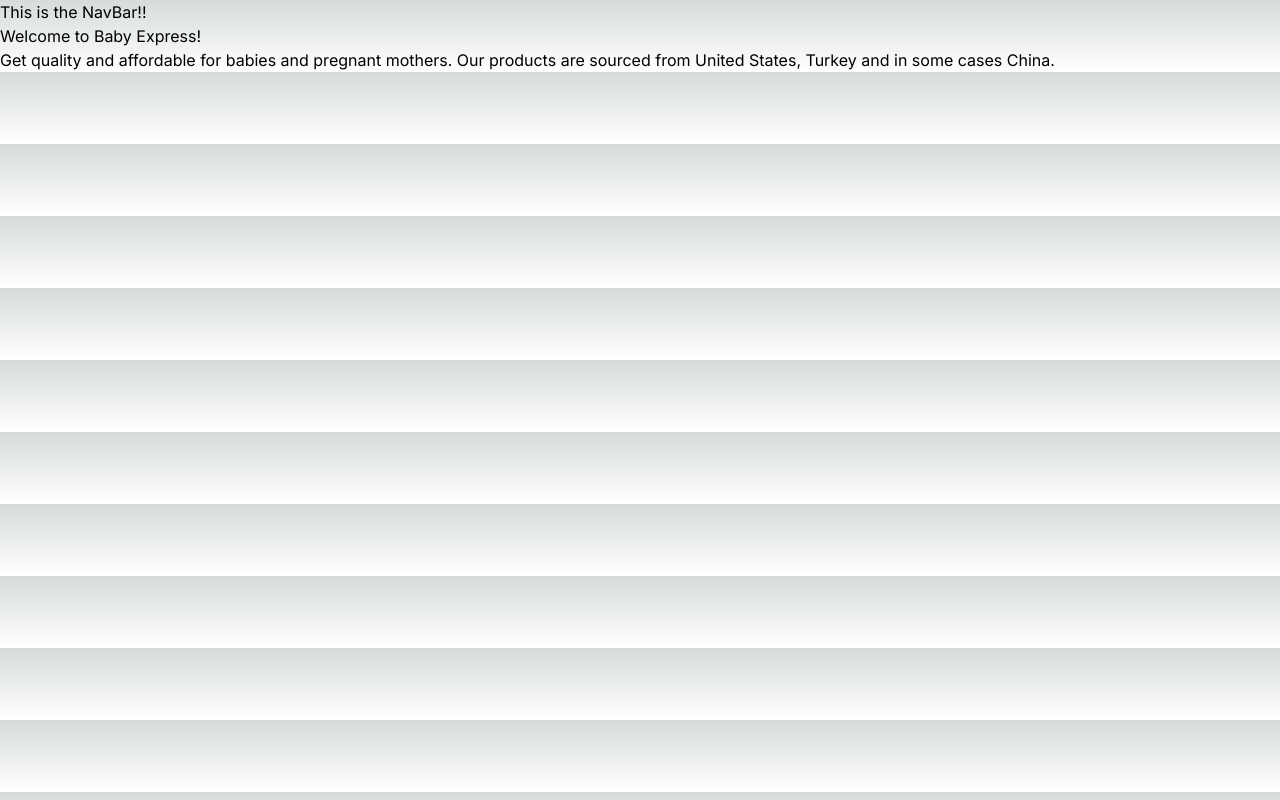
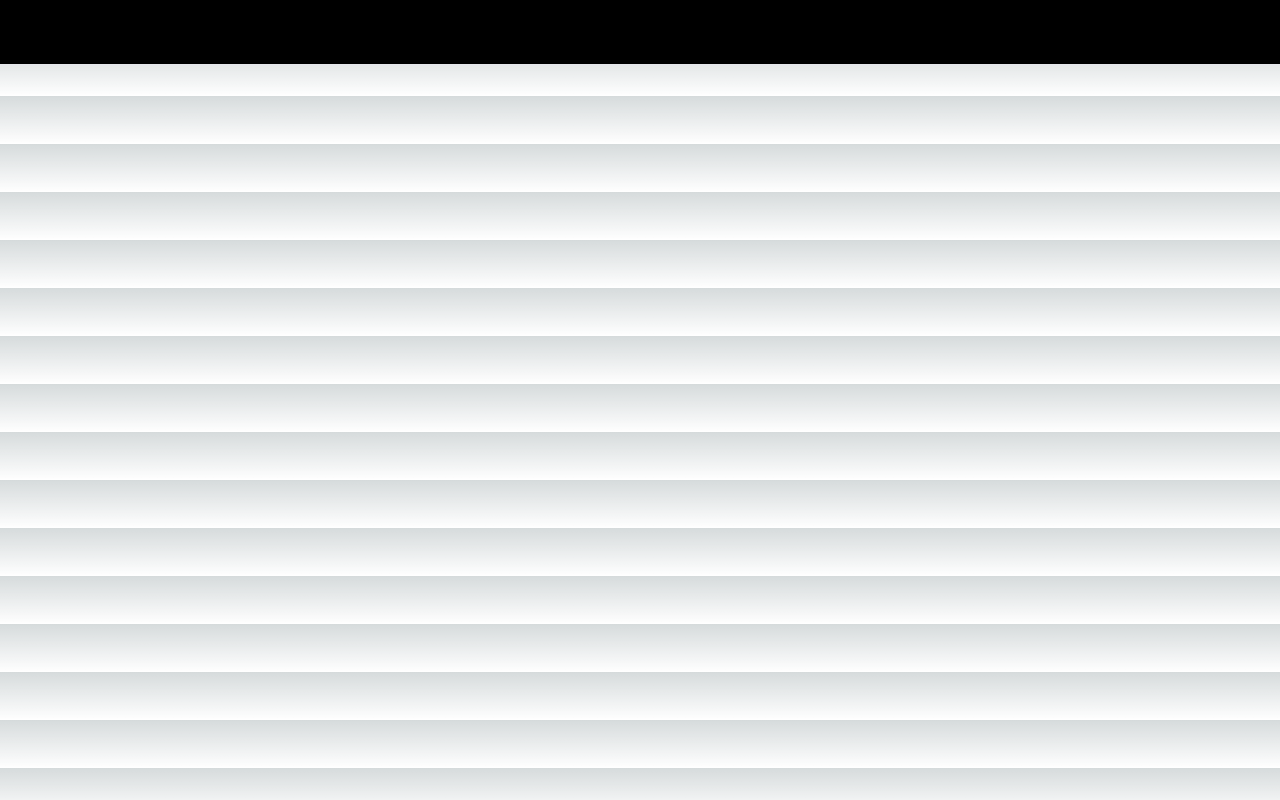
Before and after one commit to Haywayaheadshot/baby-express-nextjs, a Next.js app: page /hello in a window 1280 px wide. Built offline with nearby package versions, Linux system fonts and the light colour scheme.

Commit message:
create NavBar

```diff
--- a/src/app/navbar.tsx
+++ b/src/app/navbar.tsx
@@ -1,8 +1,43 @@
+import Hamburger from "hamburger-react";
+import Link from "next/link";
+import { useEffect, useState } from "react";
+
 const NavBar = () => {
+    const [open, setOpen] = useState(false);
+
+    useEffect(() => {
+        const handleModalClose = () => {
+            setOpen(false);
+        }
+
+        document.body.addEventListener("click" ,  handleModalClose)
+
+        return (
+            document.body.removeEventListener("click", handleModalClose)
+        )
+    }, [])
+
     return (
-        <div>
-            This is the NavBar!!
-        </div>
+        <nav className="bg-black w-full border-b-2 px-5 py-2 flex flex-row justify-between items-center z-40 left-0 right-0 fixed">
+            <Link href="/" scroll={true} onClick={() => setOpen(false)}>
+              Baby Express
+            </Link>
+            <Hamburger
+              toggle={setOpen}
+              toggled = {open}
+              size={15}
+            />
+            {open && (
+                <ul className="fixed top-[10vh] right-0 border-2 border-t-0 px-2 h-full flex flex-col gap-2 py-2">
+                    <li>
+                        <Link href="/contact" scroll={true} onClick={() => setOpen(false)}>
+                          Location
+                        </Link>
+                    </li>
+                    <li>About</li>
+                </ul>
+            )}
+        </nav>
     )
 }
 
```
